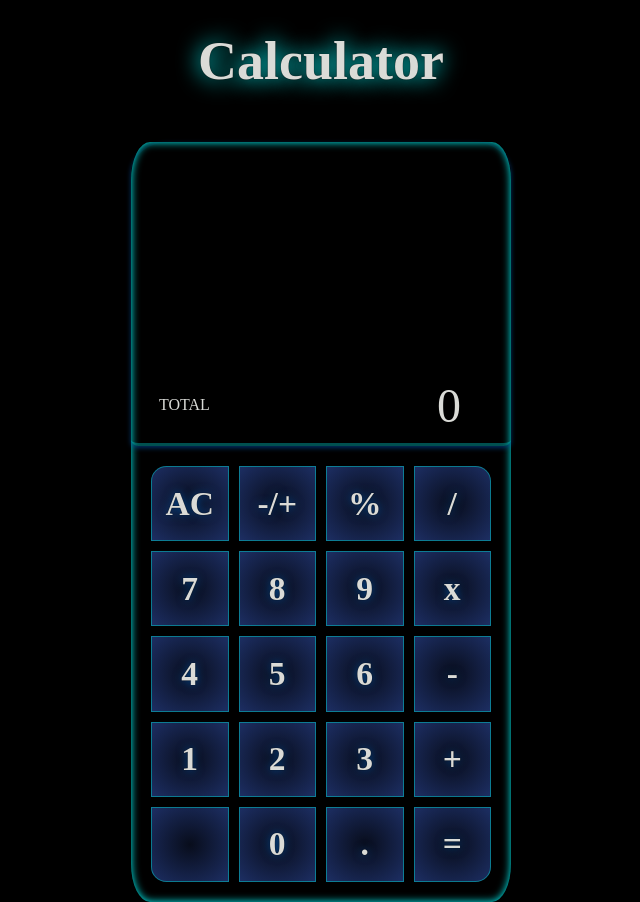
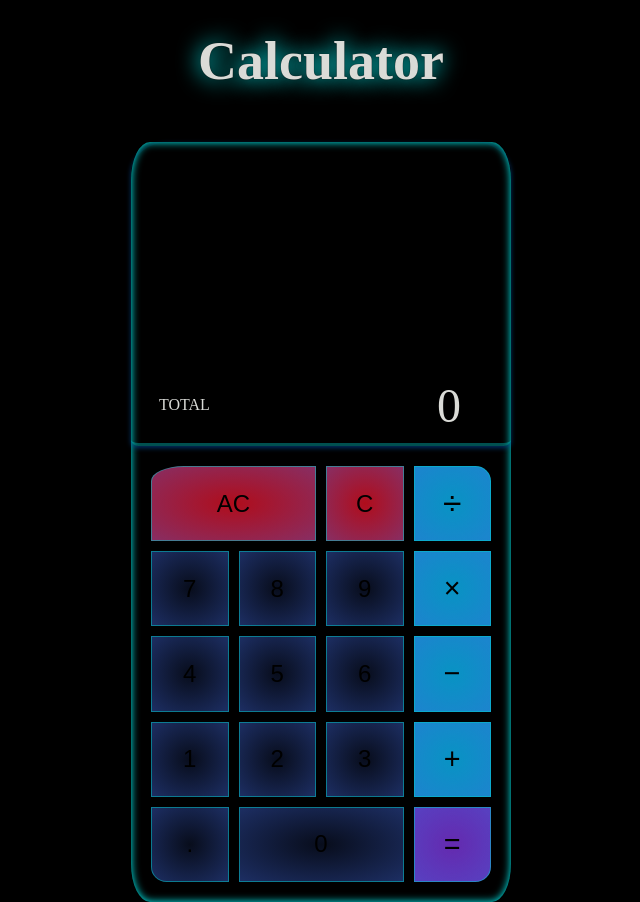
Before and after one commit to nlightmarecx/The-Odin-Project_Calculator, a plain HTML site: page index.html in a window 1280 px wide. Shown: the whole page, without its empty margins (319-959 px from the left). Drawn offline with nearby package versions, Linux system fonts and the light colour scheme.

Commit message:
modify button shapes, colors, in js

```diff
--- a/app.js
+++ b/app.js
@@ -9,24 +9,15 @@ const CALCULATOR_HEIGHT = CALCULATOR_WIDTH*2
 const calculatorWidth = document.getElementById("calculator_Div").style.width = CALCULATOR_WIDTH+"px";
 const calculatorHeight = document.getElementById("calculator_Div").style.height = CALCULATOR_HEIGHT+"px";
 
-//let SIZE_BOARD_X = boardSizeSlider.value;
-//let SIZE_BOARD_Y = SIZE_BOARD_X*2;
-
-//let COLOR_BORDER = "rgba(211, 211, 211, 0.25)";
-//let SIZE_BORDER = 1;
-
-//let SIZE_SQUARE_X = BOARD_WIDTH/SIZE_BOARD_X-SIZE_BORDER;
-//let SIZE_SQUARE_Y = BOARD_HEIGHT/SIZE_BOARD_Y-SIZE_BORDER;
-
 //......................CALCULATOR DIV..............................
 //.......................KEYBOARD DIV...............................
 //....................................................MAKE KEYBOARD
 let symbols = [
-    "AC", "-/+", "%", "/",
-    "7", "8", "9", "x",
-    "4", "5", "6", "-",
+    "AC", "C", "÷",
+    "7", "8", "9", "×",
+    "4", "5", "6", "−",
     "1", "2", "3", "+",
-    "", "0", ".", "="
+    ".", "0", "="
 ]
 
 createKeyboard();
@@ -36,46 +27,43 @@ function createKeyboard(){
     keyboard_Div.style.gridTemplateRows = `repeat(5, 1fr)`;
 
     for(let i=0; i<20; i++){
-        const button = document.createElement("div");
+        const button = document.createElement("button");
         button.setAttribute("class", "keyBoardButton");
         button.setAttribute("id", "button_"+i);
         keyboard_Div.insertAdjacentElement("beforeend", button);
 
         $("#button_"+i).text(symbols[i])
-        //button.addEventListener('mouseover', colorDiv);
+        //button.addEventListener('click', getButtonContent);
     }
+    document.getElementsByClassName("keyBoardButton")[18].style.display = "none";
+    document.getElementsByClassName("keyBoardButton")[19].style.display = "none";
 }
 
+console.log($("#button4").attr("value"));
 //....................................................ADD BUTTONS CONTENT
 
-/*
-for (let i=0; i<9; i++){
-    let digitButton = document.getElementsByClassName("digitButton")[i];
-    digitButton.innerHTML = i+1;
 
-    digitButton.setAttribute("id", "button"+i+1);
+//....................................................BUTTONS ARE CLICKED
+function getButtonContent(){
+
 }
 
-document.getElementsByClassName("keyBoardButton")[17].setAttribute("id", "0");
-$("#0").text("0");
-
-document.getElementsByClassName("keyBoardButton")[0].setAttribute("id", "AC");
-$("#AC").text("AC");
-
-document.getElementsByClassName("keyBoardButton")[1].setAttribute("id", "AC");
-$("#AC").text("AC");
-*/
-
-//....................................................ROUND BUTTON CORNERS
-const topLeftButton = document.getElementsByClassName("keyBoardButton")[0];
-const topRightButton = document.getElementsByClassName("keyBoardButton")[3];
-const bottomRightButton = document.getElementsByClassName("keyBoardButton")[19];
-const bottomLeftButton = document.getElementsByClassName("keyBoardButton")[16];
-
-topLeftButton.style.borderRadius = "20% 0 0 0";
-topRightButton.style.borderRadius = "0 20% 0 0";
-bottomRightButton.style.borderRadius = "0 0 20% 0";
-bottomLeftButton.style.borderRadius = "0 0 0 20%";
+//....................................................CSS BUTTON SHAPES, COLORS
+document.getElementsByClassName("keyBoardButton")[0].style.cssText =
+"border-radius: 20% 0 0 0; background-color: rgba(255, 0, 0, 0.75); grid-column: 1/3";
+document.getElementsByClassName("keyBoardButton")[1].style.backgroundColor = "rgba(255, 0, 0, 0.75)";
+document.getElementsByClassName("keyBoardButton")[2].style.cssText =
+"border-radius: 0 20% 0 0; font-size: 2.1em; background-color: rgba(0, 205, 255, 0.75)";
+document.getElementsByClassName("keyBoardButton")[6].style.cssText =
+"font-size: 1.8em; background-color: rgba(0, 205, 255, 0.75)";
+document.getElementsByClassName("keyBoardButton")[10].style.cssText =
+"font-size: 1.8em; background-color: rgba(0, 205, 255, 0.75)";
+document.getElementsByClassName("keyBoardButton")[14].style.cssText =
+"font-size: 1.8em; background-color: rgba(0, 205, 255, 0.75)";
+document.getElementsByClassName("keyBoardButton")[15].style.borderRadius = "0 0 0 20%";
+document.getElementsByClassName("keyBoardButton")[16].style.gridColumn = "2/4";
+document.getElementsByClassName("keyBoardButton")[17].style.cssText =
+"border-radius: 0 0 20% 0; font-size: 1.8em; background-color: rgba(140, 45, 225, 0.75)";
 
 //....................................................CSS BUTTONS ARE CLICKED
 $('.keyBoardButton').mousedown(function(){
--- a/styles.css
+++ b/styles.css
@@ -76,8 +76,6 @@ body{
                     }
 
             #calculatorKeyboard_Div{
-                font-size: 2.1em;
-                font-weight: bolder;
                 text-shadow:
                     0 0 1px black,
                     0 0 10px rgba(0, 105, 205, 0.75);
@@ -90,7 +88,9 @@ body{
 
                 .keyBoardButton{
                     text-align: center;
+                    font-size: 1.5em;
                     border: double 1px rgba(0, 205, 205, 0.5);
+                    background-color: black;
                     background-image: radial-gradient(
                         rgba(65, 105, 225, 0.12),
                         rgba(65, 105, 225, 0.44)
```
